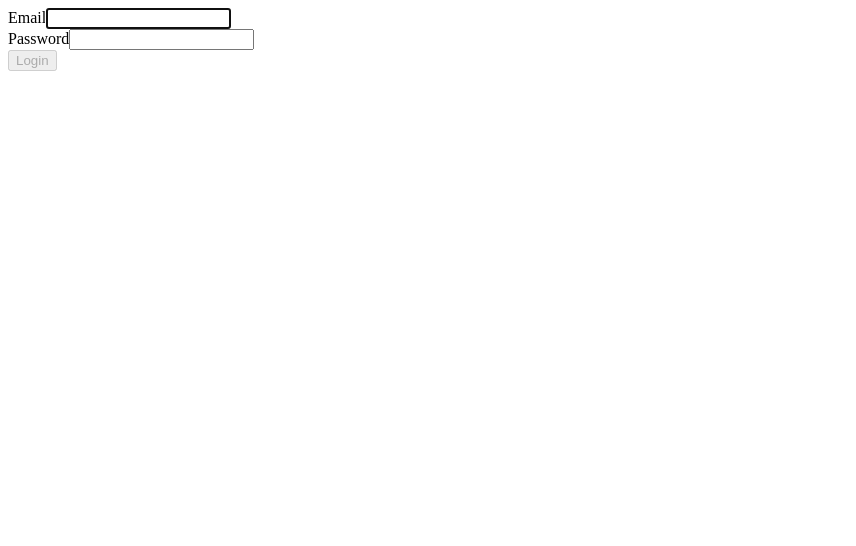
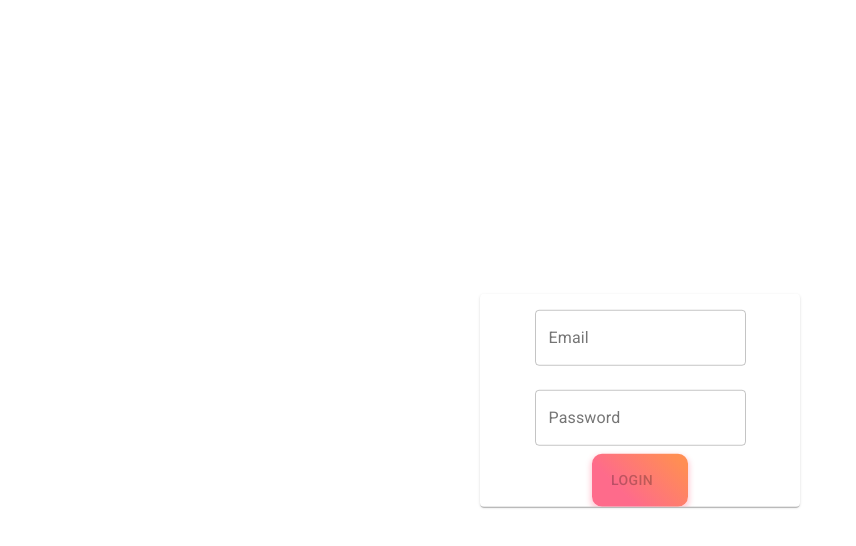
Before and after one commit to alexandrecoin/mongo_mongoose_rest_back_end, a React (Create React App) app in the folder front/: page /login in a window 1280 px wide. Shown: the top 546 px of the page, without its empty margins (0-856 px from the left). Built offline with nearby package versions, Linux system fonts and the light colour scheme.

Commit message:
design(front): login page WIP

```diff
--- a/front/package.json
+++ b/front/package.json
@@ -9,7 +9,8 @@
     "react-dom": "^16.10.2",
     "react-router-dom": "^5.1.2",
     "react-scripts": "3.2.0",
-    "redux-starter-kit": "^0.9.1"
+    "redux-starter-kit": "^0.9.1",
+    "styled-components": "^4.4.0"
   },
   "scripts": {
     "start": "react-scripts start",
--- a/front/src/components/Login.js
+++ b/front/src/components/Login.js
@@ -1,4 +1,9 @@
 import React, { useState } from 'react';
+import Button from '@material-ui/core/Button';
+import Card from '@material-ui/core/Card';
+import CardActions from '@material-ui/core/CardActions';
+import TextField from '@material-ui/core/TextField';
+import styled from 'styled-components';
 import axios from 'axios';
 
 export default function Login(props) {
@@ -15,33 +20,67 @@ export default function Login(props) {
       email,
       password,
     });
-    if (login.data.token) console.log(login.data)
+    if (login.data.token) console.log(login.data);
   }
 
   return (
-    <div className="Login">
     <form onSubmit={handleSubmit}>
-        <div id="email">
-          <label>Email</label>
-          <input
-            autoFocus
+      <StyledCard className="loginCard">
+        <StyledTextField
+          id="outlined-email-input"
+          label="Email"
           type="email"
+          name="email"
+          autoComplete="email"
+          margin="normal"
+          variant="outlined"
           value={email}
           onChange={(e) => setEmail(e.target.value)}
         />
-        </div>
-        <div id="password">
-          <label>Password</label>
-          <input
+        <StyledTextField
+          id="outlined-password-input"
+          label="Password"
+          type="password"
+          autoComplete="current-password"
+          margin="normal"
+          variant="outlined"
           value={password}
           onChange={(e) => setPassword(e.target.value)}
-            type="password"
         />
-        </div>
-        <button disabled={!validateForm()} type="submit">
+        <StyledCardActions>
+          <Button disabled={!validateForm()} type="submit">
             Login
-        </button>
+          </Button>
+        </StyledCardActions>
+      </StyledCard>
     </form>
-    </div>
   );
 }
+
+const StyledCard = styled(Card)`
+  max-height: 30%;
+  max-width: 25%;
+  font-size: 1.5em;
+  text-align: center;
+  position: fixed;
+  top: 50%;
+  left: 50%;
+  transform: translate(-50%, -50%);
+`;
+
+const StyledTextField = styled(TextField)`
+  width: '100%'
+  font-size: 1.5em;
+  text-align: center;
+`;
+
+const StyledCardActions = styled(CardActions)`
+  background: linear-gradient(45deg, #fe6b8b 30%, #ff8e53 90%);
+  border-radius: 10px;
+  color: white;
+  text-align: center;
+  margin: auto;
+  width: 25%;
+  padding: 0 30px;
+  box-shadow: 0 3px 5px 2px rgba(255, 105, 135, 0.3);
+`;
```
Also changed, not shown: front/assets/images/photo-1490818387583-1baba5e638af.jpeg (added), 1 other file (tests, documents, lock files or other folders). Lines whose indentation alone changed are shown as unchanged.
